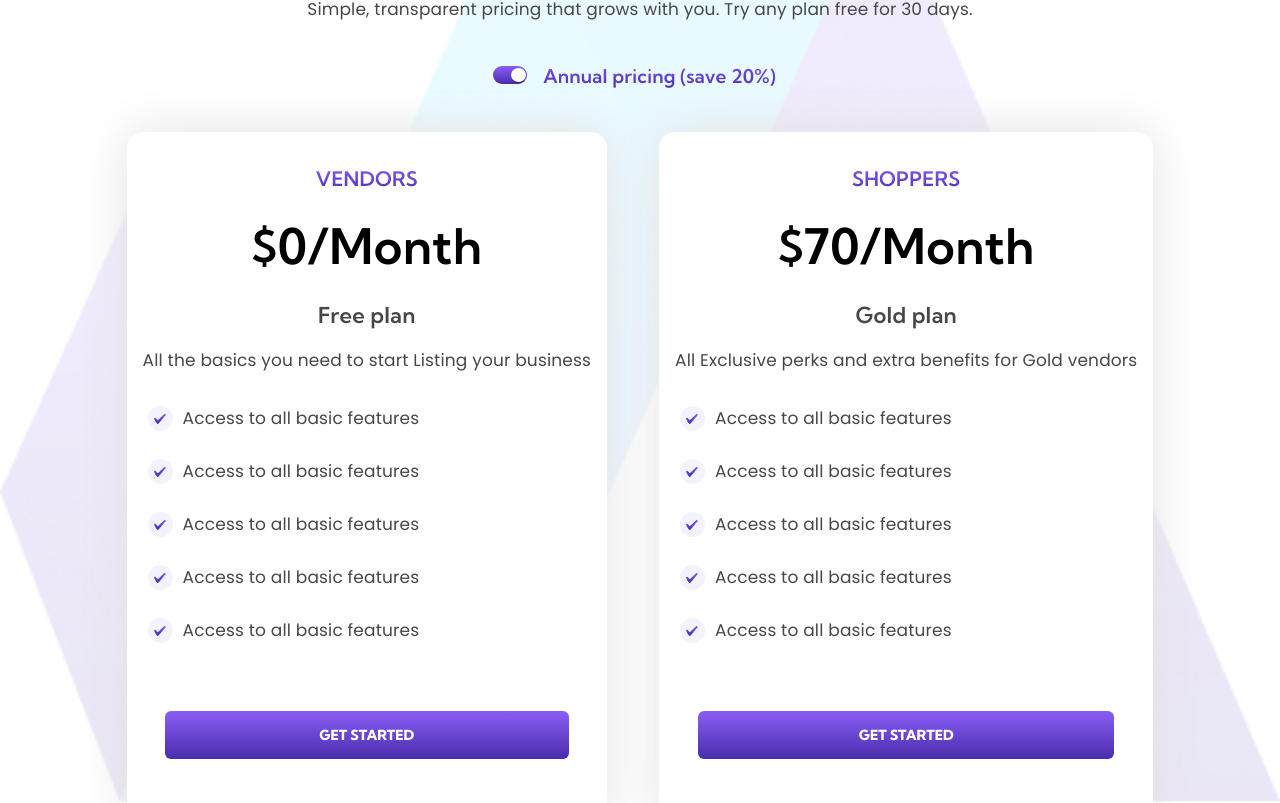
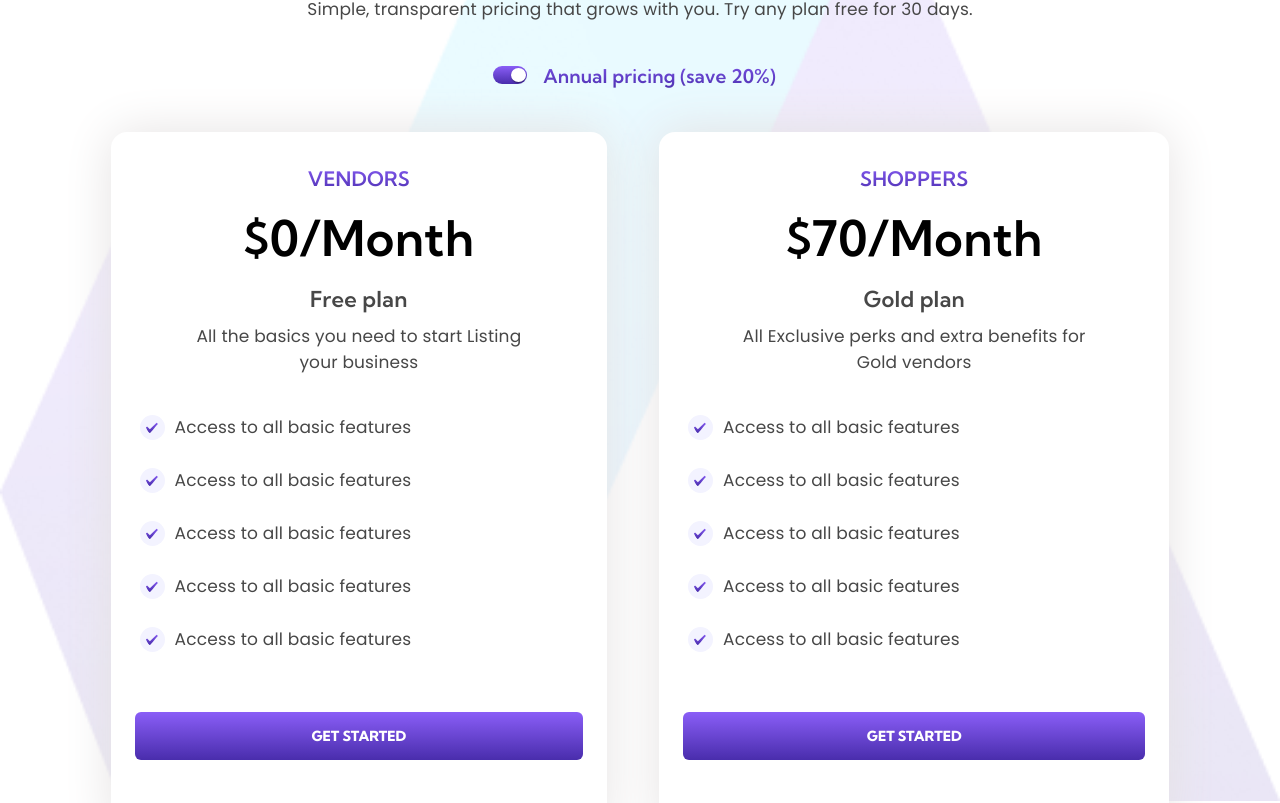
Before and after one commit to chintantis/canvas_testing, a Next.js app: page / in a window 1280 px wide. Shown: the part 2497-3300 px from the top of the page. Built offline with nearby package versions, Linux system fonts and the light colour scheme.

Commit message:
alignment

```diff
--- a/components/box.tsx
+++ b/components/box.tsx
@@ -24,7 +24,7 @@ const GoldPlanCard: React.FC<GoldPlanCardProps> = ({ title, price, planType, des
     );
     return (
         <Grid item lg={12}  >
-            <Box display={'flex'} gap={2} flexDirection={'column'} sx={{ background: 'white', boxShadow: '0px 0px 50px -1px #e4e1e1', borderRadius: 4, padding: 2 }}>
+            <Box display={'flex'} gap={1} flexDirection={'column'} sx={{ background: 'white', boxShadow: '0px 0px 50px -1px #e4e1e1', borderRadius: 4, padding: 3 }}>
                 <Box></Box>
                 <Box>
                     <Typography textAlign={'center'} className={style.gradient} fontSize={20} fontWeight={600} fontFamily={"'Kumbh Sans','sans-serif'"}>{title}</Typography>
@@ -37,10 +37,10 @@ const GoldPlanCard: React.FC<GoldPlanCardProps> = ({ title, price, planType, des
                         {planType}
                     </Typography>
                 </Box>
-                <Box>
-                    <Cardtext textAlign={'center'} style={{ fontWeight: 400 }}>{description}</Cardtext>
+                <Box sx={{ display: 'flex', flexDirection: 'column', gap:5}}>
+                    <Box sx={{ display: 'flex', flexDirection: 'column', alignContent: 'space-around', flexWrap: 'wrap' }}>
+                        <Cardtext textAlign={'center'} style={{ fontWeight: 400, width: '80%' }}>{description}</Cardtext>
                     </Box>
-                <Box></Box>
                     <Box display={'flex'} flexDirection={'column'} gap={3}>
                         {item.map((item) => (
                             Array.from({ length: 5 }).map((_, index) => (
@@ -55,10 +55,11 @@ const GoldPlanCard: React.FC<GoldPlanCardProps> = ({ title, price, planType, des
                             ))
                         ))}
                     </Box>
+                </Box>
                 <Box display={'flex'} flexDirection={'column'} gap={6}>
                     <Box></Box>
                     <Box display={'flex'} justifyContent={'center'}>
-                        <button className='button' style={{ width: '90%', fontWeight: 800, fontFamily: "'Kumbh Sans','sans-serif'", fontSize: 14 }}>GET STARTED</button>
+                        <button className='button' style={{ width: '100%', fontWeight: 800, fontFamily: "'Kumbh Sans','sans-serif'", fontSize: 14 }}>GET STARTED</button>
                     </Box>
                     <Box></Box>
                 </Box>
```
Lines whose indentation alone changed are shown as unchanged.
